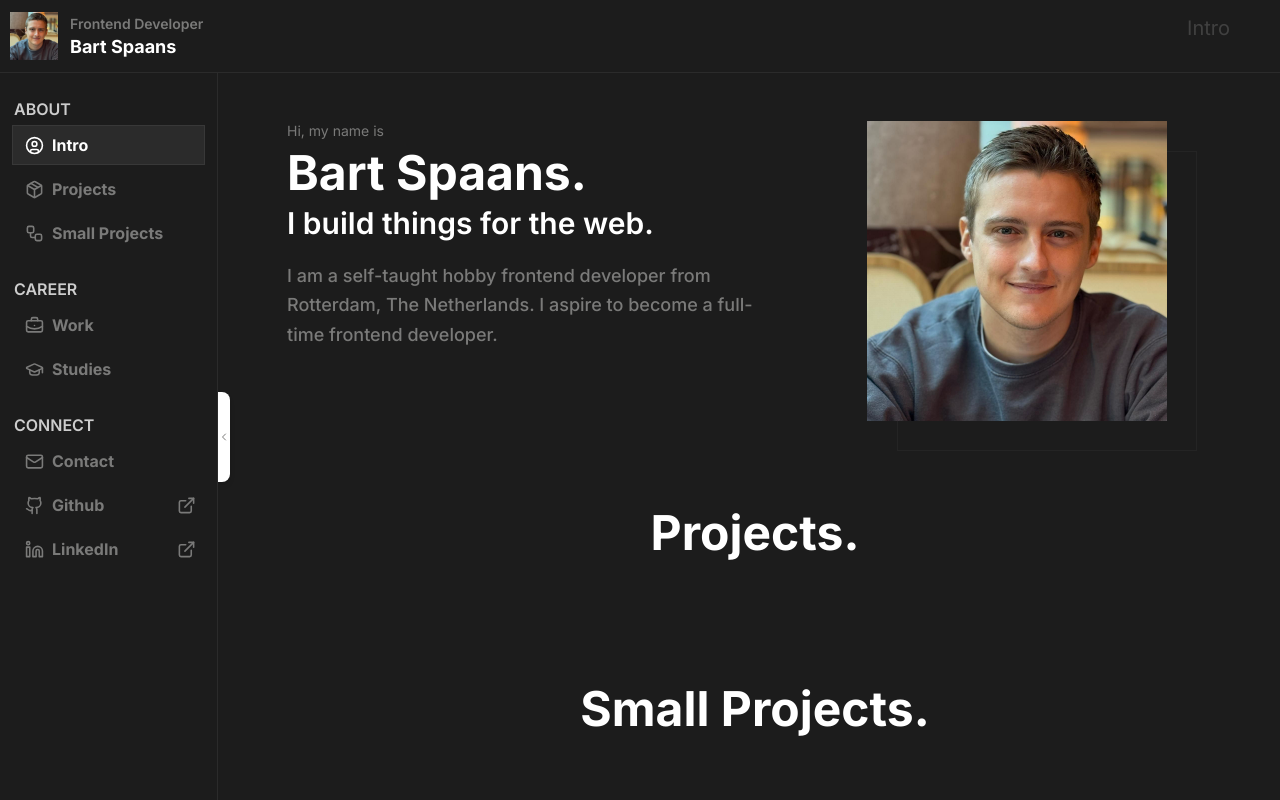
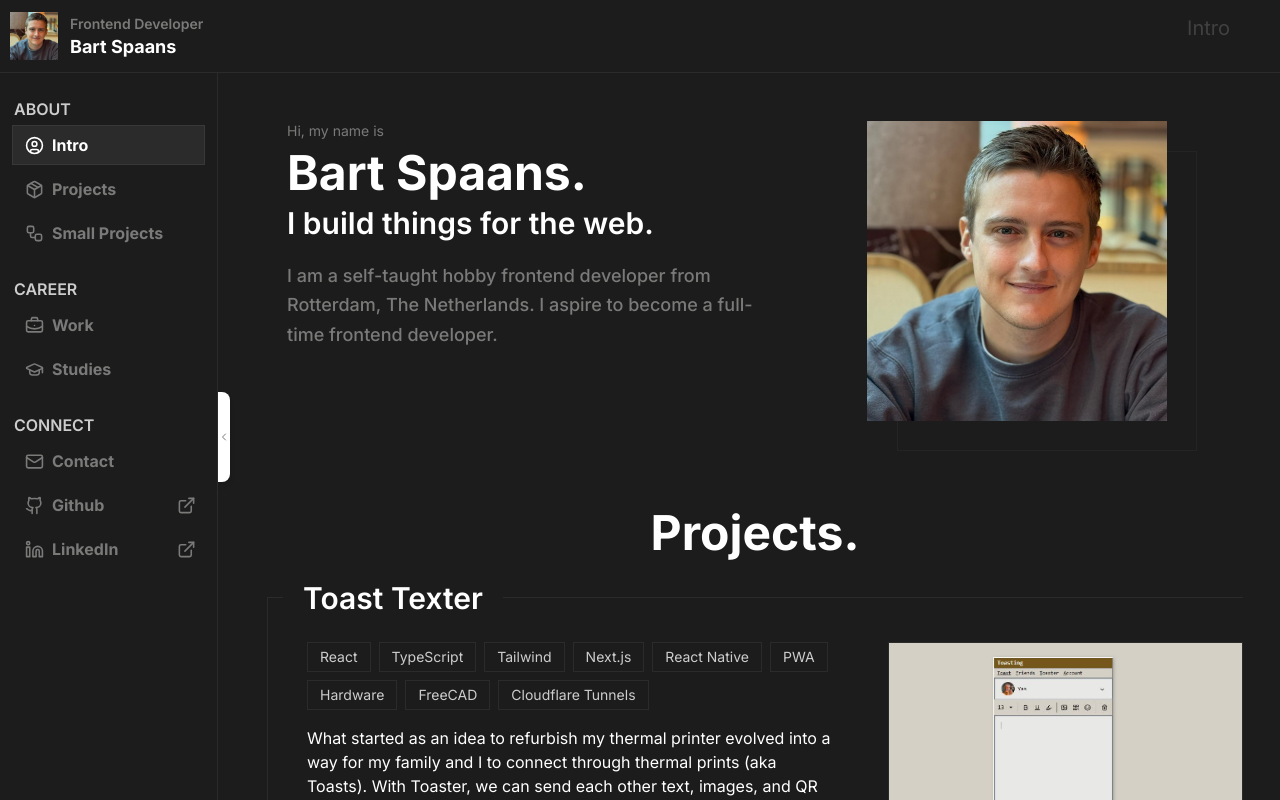
Before and after one commit to spaansba/Portfolio, a Next.js app: page /about in a window 1280 px wide. Built offline with nearby package versions, Linux system fonts and the light colour scheme.

Commit message:
vercel deployment bug fix try 6

```diff
--- a/src/app/about/page.tsx
+++ b/src/app/about/page.tsx
@@ -3,6 +3,8 @@ import ContentWrapper from "../_components/Content/ContentWrapper";
 import SectionHeaderTitle from "../_components/Content/SectionHeaderTitle";
 import GetIsMobileDevice from "../_server/GetIsMobileDevice";
 import AboutHeader from "./AboutHeader";
+import ProjectsWrapper from "./Projects/BigProjects/ProjectsWrapper";
+import SmallProjectWrapper from "./Projects/SmallProjects/SmallProjectWrapper";
 
 async function AboutPage() {
   const isMobileDevice = await GetIsMobileDevice();
@@ -17,7 +19,7 @@ async function AboutPage() {
           urlHash="#projects"
           isMobileDevice={isMobileDevice}
         />
-        {/* <ProjectsWrapper /> */}
+        <ProjectsWrapper />
       </div>
 
       <div id="smallprojects" data-observe>
@@ -26,7 +28,7 @@ async function AboutPage() {
           urlHash="#smallprojects"
           isMobileDevice={isMobileDevice}
         />
-        {/* <SmallProjectWrapper /> */}
+        <SmallProjectWrapper />
       </div>
     </ContentWrapper>
   );
--- a/src/app/career/page.tsx
+++ b/src/app/career/page.tsx
@@ -3,7 +3,7 @@
 import ContentWrapper from "../_components/Content/ContentWrapper";
 import SectionHeaderTitle from "../_components/Content/SectionHeaderTitle";
 import GetIsMobileDevice from "../_server/GetIsMobileDevice";
-// import StudiesShowcase from "./Studies/StudieShowcase";
+import StudiesShowcase from "./Studies/StudieShowcase";
 import WorkExperienceTimeline from "./WorkExperience/WorkExperienceTimeline";
 
 async function CareerPage() {
@@ -25,7 +25,7 @@ async function CareerPage() {
           urlHash="#studies"
           isMobileDevice={isMobileDevice}
         />
-        {/* <StudiesShowcase /> */}
+        <StudiesShowcase />
       </div>
     </ContentWrapper>
   );
```
